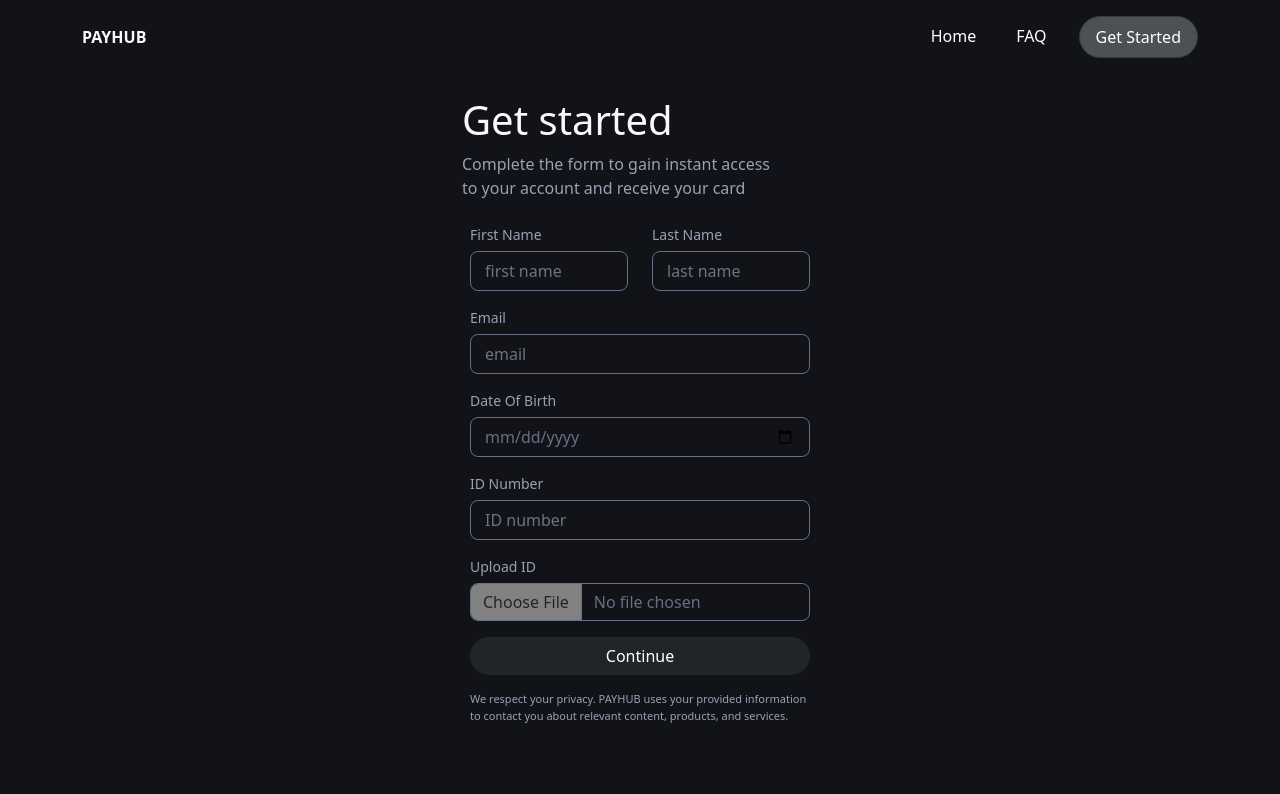
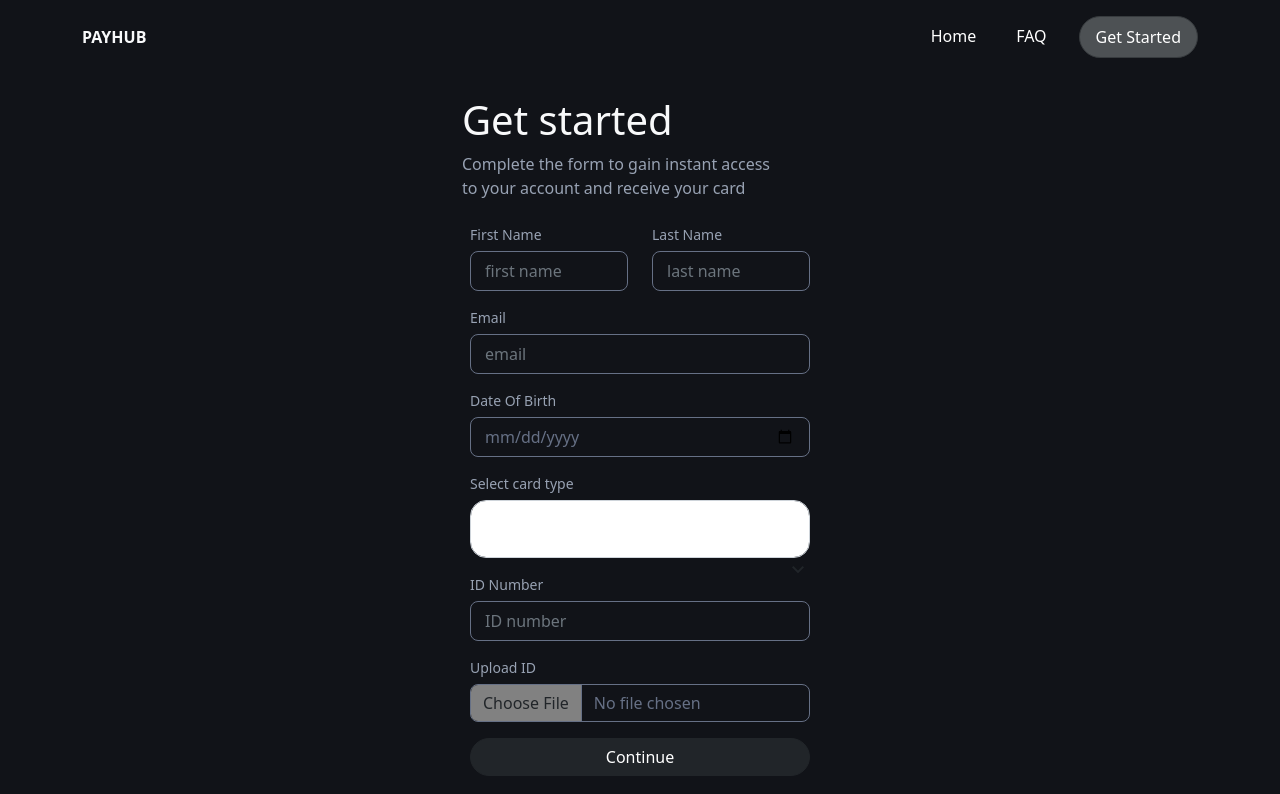
Before and after one commit to arthurchris111/payHub, an Angular app: page /create-card in a window 1280 px wide. Shown: the top 794 px of the page. Built offline with nearby package versions, Linux system fonts and the light colour scheme.

Commit message:
card upload

```diff
--- a/src/app/pages/create-card-form/create-card-form.component.html
+++ b/src/app/pages/create-card-form/create-card-form.component.html
@@ -62,6 +62,22 @@
               </div>
             </div>
 
+            <label for="cardType" class="form-label">Select card type</label>
+            <div class="form-item mb-3">
+              <select class="custom-select p-3 w-100 shadow-none rounded-4 form-control" (change)="changeCard($event)"
+                formControlName="cardType">
+                <option class="p-4" *ngFor="let card of Cards" [ngValue]="card">{{card}}</option>
+              </select>
+              <span class="material-symbols-outlined  float-end">
+                expand_more
+              </span>
+              <div class="error" *ngIf="(cardForm.get('cardType')?.invalid && submitted)">
+                <small class="text-danger" *ngIf="cardForm.get('cacardTyperd')?.errors?.['required'] ">
+                  Required
+                </small>
+              </div>
+            </div>
+
             <label for="date" class="form-label">ID Number</label>
             <div class="form-item mb-3">
               <input type="text" autocomplete="off" id="date" name="date" required
@@ -76,9 +92,9 @@
             <label for="file" class="form-label">Upload ID</label>
             <div class="mb-3">
               <input type="file" (change)="onFileChanged($event)" class="shadow-none rounded-3 form-control"
-                accept=".png, .jpg, .jpeg" formControlName="card">
-              <div class="error" *ngIf="(cardForm.get('card')?.invalid && submitted)">
-                <small class="text-danger" *ngIf="cardForm.get('card')?.errors?.['required'] ">
+                accept=".png, .jpg, .jpeg" formControlName="uploadCard">
+              <div class="error" *ngIf="(cardForm.get('uploadCard')?.invalid && submitted)">
+                <small class="text-danger" *ngIf="cardForm.get('uploadCard')?.errors?.['required'] ">
                   Required
                 </small>
               </div>
--- a/src/app/pages/create-card-form/create-card-form.component.ts
+++ b/src/app/pages/create-card-form/create-card-form.component.ts
@@ -12,6 +12,7 @@ export class CreateCardFormComponent implements OnInit {
   submitted: boolean = false;
   isFetching: boolean = false;
   image: any;
+  cardName: any;
 
   constructor(private formBuilder: FormBuilder, private route: Router) {}
 
@@ -29,12 +30,21 @@ export class CreateCardFormComponent implements OnInit {
       ],
       date: ['', [Validators.required]],
       idNumber: ['', [Validators.required]],
-      card: [null, [Validators.required]],
+      cardType: ['', [Validators.required]],
+      uploadCard: [null, [Validators.required]],
     });
   }
 
   ngOnInit(): void {
     this.buildCardForm();
+  }
+
+  // id type array
+  Cards: any = ['Voters ID', 'Ghana card'];
+
+  // change card type
+  changeCard(e: any) {
+    this.cardName?.setValue(e.target.value, {});
   }
 
   // upload id image
--- a/src/styles.scss
+++ b/src/styles.scss
@@ -7,14 +7,14 @@ body{
     background-color: #111318 !important;
 }
 
-#backgroundImage{
-  background-image: url('././assets/images/Shape3.png');
-  height: 100%;
-  background-position: center;
-  background-repeat: no-repeat;
-  background-size: cover;
-  position: relative;
-}
+// #backgroundImage{
+//   background-image: url('././assets/images/Shape3.png');
+//   height: 100%;
+//   background-position: center;
+//   background-repeat: no-repeat;
+//   background-size: cover;
+//   position: relative;
+// }
 
 // .buttons{
 //   position: absolute;
```
